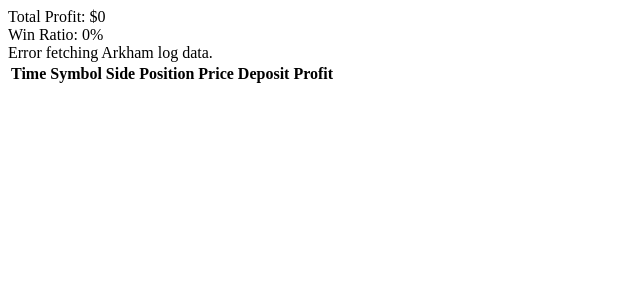
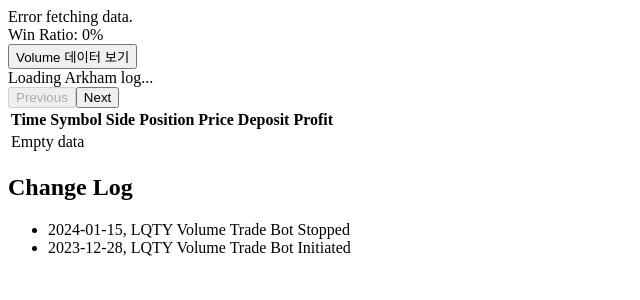
Before and after one commit to bestzion/shiohn_crypto, a Flask app: page /mm-page in a window 1280 px wide. Shown: the top 300 px of the page, without its empty margins (0-640 px from the left). Run offline with Flask 3, Linux system fonts and the light colour scheme; lists and menus that the app fills with data are empty.

Commit message:
Update MM.html

```diff
--- a/AWS/Web/templates/MM.html
+++ b/AWS/Web/templates/MM.html
@@ -7,14 +7,21 @@
 <body>
 
     <div class="info-container">
-        <div id="totalProfit" class="info-text total-profit">Total Profit: $0</div>
-        <div id="winRatio" class="info-text win-ratio">Win Ratio: 0%</div>
+        <div class="info-group">
+            <div id="totalProfit_MM" class="info-text total-profit">Total Profit: $0</div>
+            <div id="winRatio_MM" class="info-text win-ratio">Win Ratio: 0%</div>
+        </div>
+
+        <div class="button-container">
+            <!-- Button to go back to index.html -->
+            <button id="backButton" class="info-button" onclick="window.location.href='/'">Volume 데이터 보기</button>
+        </div>
     </div>
 
-    <div class="log-box" id="arkhamLogBox">Loading Arkham log...</div>
+    <div class="log-box" id="arkhamLogBox_MM">Loading Arkham log...</div>
 
     <div class="table-container">
-        <div id="paginationControls" class="pagination-controls"></div>
+        <div id="mmPaginationControls" class="pagination-controls"></div>
         <table class="data-table" id="tradingDataTable">
             <thead>
                 <tr>
@@ -32,8 +39,10 @@
                 <tr>
                     <td>{{ entry['time'] }}</td>
                     <td>{{ entry['symbol'] }}</td>
+                    <td>{{ entry['side'] }}</td>
                     <td>{{ entry['position'] }}</td>
                     <td>{{ entry['price'] }}</td>
+                    <td>{{ entry['deposit'] }}</td>
                     <td>{{ entry['profit'] }}</td>
                 </tr>
                 {% endfor %}
@@ -41,54 +50,138 @@
         </table>
     </div>
 
+    <div class="change-log-container">
+        <h2>Change Log</h2>
+        <ul id="changeLog">
+            {% for log_entry in change_log %}
+                <li>{{ log_entry.date }}, {{ log_entry.event }}</li>
+            {% endfor %}
+        </ul>
+    </div>
+
     <script src="https://cdn.jsdelivr.net/npm/chart.js"></script>
     <script>
-        function fetchLogData(logUrl, elementId, errorMessage) {
-            fetch(logUrl)
+
+        function fetchMMData() {
+            fetch('/arkham-log')
                 .then(response => response.json())
                 .then(data => {
-                    if (data.error || !data.log) {
-                        document.getElementById(elementId).innerHTML = errorMessage;
+                    if (data.error) {
+                        document.getElementById('totalProfit_MM').innerHTML = 'Error fetching data.';
                     } else {
-                        document.getElementById(elementId).innerHTML = data.log.replace(/\n/g, '<br>'); // 줄 바꿈을 <br>로 변환
+                        document.getElementById('totalProfit_MM').innerHTML = 'Total Profit: ' + data.total_profit_MM.toFixed(2) + '%';
+                        document.getElementById('winRatio_MM').innerHTML = 'Win Ratio: ' + data.win_ratio_MM.toFixed(2) + '%';
+                        // Handling for log content as before
+                        if (Array.isArray(data.log_content_MM)) {
+                            const reversedLogContent_MM = data.log_content_MM.reverse();
+                            document.getElementById('arkhamLogBox_MM').innerHTML = reversedLogContent_MM.map(line => `<p>${line}</p>`).join('');
+                        } else {
+                            document.getElementById('arkhamLogBox_MM').innerHTML = 'No log data available or there was an error.';
+                        }
                     }
                 })
                 .catch(error => {
                     console.error('Error:', error);
-                    document.getElementById(elementId).innerHTML = errorMessage;
+                    document.getElementById('arkhamLogBox_MM').innerHTML = 'Error fetching data. See console for details.';
                 });
         }
 
-        function fetchMMTradingData() {
-            fetch('/MM-trading-data')
+
+        let currentPageMM = 1;
+        const rowsPerPageMM = 15;
+
+
+        function fetchMMTradingData(page = 1) {
+            fetch('/MM-trading-data?page=' + page + '&perPage=' + rowsPerPageMM)
                 .then(response => response.json())
                 .then(data => {
                     const tableBody = document.getElementById('tradingDataTable').getElementsByTagName('tbody')[0];
                     tableBody.innerHTML = ''; // Clear existing rows
 
                     if (!data || data.error || data.length === 0) {
-                        tableBody.innerHTML = '<tr><td colspan="7">Empty data</td></tr>'; // 데이터가 없거나 오류가 있는 경우
+                        tableBody.innerHTML = '<tr><td colspan="7">Empty data</td></tr>';
                     } else {
-                        // 데이터가 있는 경우, 테이블을 채움
                         data.forEach(row => {
                             let newRow = tableBody.insertRow();
-                            Object.keys(row).forEach((key) => {
+                            let keys = ['time', 'symbol', 'side', 'position', 'price', 'MM Deposit', 'profit'];
+
+                            keys.forEach(key => {
                                 let cell = newRow.insertCell();
-                                cell.textContent = row[key];
+                                cell.textContent = row[key] || '';
+
+                                // Apply styles to 'Side' column based on the data
+                                if (key === 'side') {
+                                    if (row[key] === 'Short') {
+                                        cell.style.backgroundColor = 'red';
+                                        cell.style.fontWeight = 'bold';
+                                    } else if (row[key] === 'Long') {
+                                        cell.style.backgroundColor = 'green';
+                                        cell.style.fontWeight = 'bold';
+                                    }
+                                }
+
+                                // Apply styles to 'Position' column based on the data
+                                if (key === 'position') {
+                                    if ((row[key] === 'Open' && row['side'] === 'Long') || (row[key] === 'Close' && row['side'] === 'Short')) {
+                                        cell.style.color = 'green';
+                                        cell.style.fontWeight = 'bold';
+                                    } else if ((row[key] === 'Close' && row['side'] === 'Long') || (row[key] === 'Open' && row['side'] === 'Short')) {
+                                        cell.style.color = 'red';
+                                        cell.style.fontWeight = 'bold';
+                                    }
+                                }
                             });
                         });
                     }
+                    updatePaginationControlsMM(data.totalRows, page);
                 })
                 .catch(error => {
                     console.error('Error fetching MM trading data:', error);
-                    document.getElementById('tradingDataTable').getElementsByTagName('tbody')[0].innerHTML = '<tr><td colspan="5">Error fetching data.</td></tr>';
+                    document.getElementById('tradingDataTable').getElementsByTagName('tbody')[0].innerHTML = '<tr><td colspan="7">Error fetching data.</td></tr>';
                 });
         }
 
-        // 페이지 로드 시 로그 데이터를 가져옴
-        fetchLogData('/arkham-log', 'arkhamLogBox', 'Error fetching Arkham log data.');
-        fetchLogData('/trading-log', 'tradingLogBox', 'Error fetching Trading log data.');
-        fetchTradingData();
+
+        function updatePaginationControlsMM(totalRows, currentPage) {
+            const totalPages = Math.ceil(totalRows / rowsPerPageMM);
+            const paginationDiv = document.getElementById('mmPaginationControls');
+            paginationDiv.innerHTML = '';
+
+            // Previous button
+            const prevButton = document.createElement('button');
+            prevButton.innerText = 'Previous';
+            prevButton.disabled = currentPage <= 1;
+            prevButton.className = currentPage <= 1 ? 'inactive' : '';
+            prevButton.onclick = () => {
+                currentPageMM = currentPage - 1;
+                fetchMMTradingData(currentPageMM);
+            };
+
+            // Next button
+            const nextButton = document.createElement('button');
+            nextButton.innerText = 'Next';
+            nextButton.disabled = currentPage >= totalPages;
+            nextButton.className = currentPage >= totalPages ? 'inactive' : '';
+            nextButton.onclick = () => {
+                currentPageMM = currentPage + 1;
+                fetchMMTradingData(currentPageMM);
+            };
+
+            // Append buttons to the pagination div
+            paginationDiv.appendChild(prevButton);
+            paginationDiv.appendChild(nextButton);
+        }
+
+
+
+    // Call fetchMMData on page load to fetch and display log and trading data
+    document.addEventListener('DOMContentLoaded', () => {
+        fetchMMData();
+        fetchMMTradingData();
+        setInterval(fetchMMData, 30000); // Refresh every 30 seconds
+        setInterval(fetchMMTradingData, 30000); // Refresh every 30 seconds
+    });
+
     </script>
 </body>
 </html>
```
